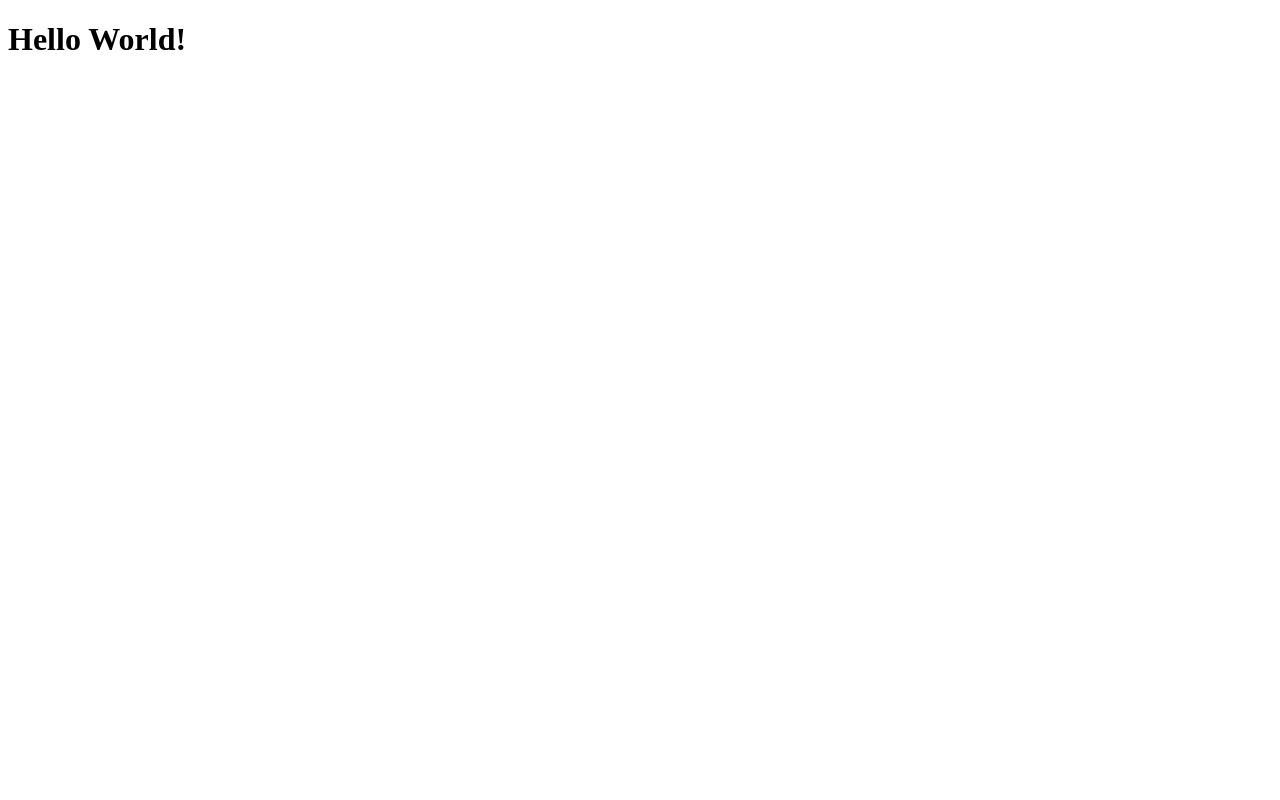
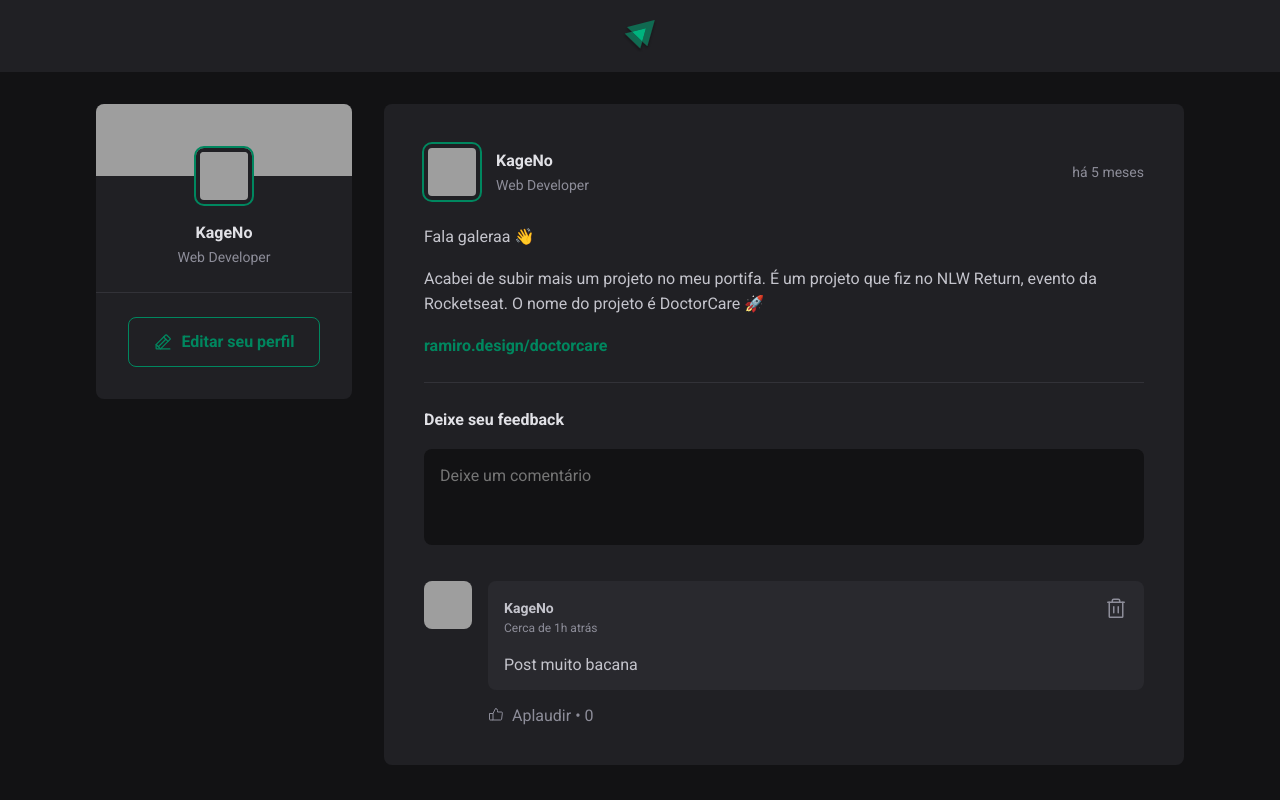
Before and after one commit to K4geNo/ignite-feed, a Next.js app: page / in a window 1280 px wide. Built offline with nearby package versions, Linux system fonts and the light colour scheme; grey boxes are pictures that could not be loaded.

Commit message:
Chore: Change styles and config path on tsconfig

```diff
--- a/src/pages/_app.tsx
+++ b/src/pages/_app.tsx
@@ -1,3 +1,5 @@
+import "../styles/global.css"
+
 import type { AppProps } from "next/app"
 
 function MyApp({ Component, pageProps }: AppProps) {
--- /dev/null
+++ b/src/pages/_document.tsx
@@ -0,0 +1,20 @@
+import { Head, Html, Main, NextScript } from "next/document"
+
+export default function Document() {
+    return (
+        <Html>
+            <Head>
+                <link rel="preconnect" href="https://fonts.googleapis.com" />
+                <link rel="preconnect" href="https://fonts.gstatic.com" />
+                <link
+                    href="https://fonts.googleapis.com/css2?family=Roboto:wght@400;700&display=swap"
+                    rel="stylesheet"
+                />
+            </Head>
+            <body>
+                <Main />
+                <NextScript />
+            </body>
+        </Html>
+    )
+}
--- a/src/pages/index.tsx
+++ b/src/pages/index.tsx
@@ -1,7 +1,52 @@
+import { Post, PostProps } from "@components/Post"
+
+import { Header } from "@components/Header"
 import type { NextPage } from "next"
+import { Sidebar } from "@components/Sidebar"
+import styles from "../styles/App.module.css"
+
+interface Posts extends PostProps {
+    id: number
+}
 
 const Home: NextPage = () => {
-    return <h1>Hello World!</h1>
+    const posts: Posts[] = [
+        {
+            id: 1,
+            author: {
+                name: "KageNo",
+                avatarUrl: "https://github.com/K4geNo.png",
+                role: "Web Developer",
+            },
+            content: [
+                { type: "paragraph", content: "Fala galeraa 👋" },
+                {
+                    type: "paragraph",
+                    content:
+                        "Acabei de subir mais um projeto no meu portifa. É um projeto que fiz no NLW Return, evento da Rocketseat. O nome do projeto é DoctorCare 🚀",
+                },
+                {
+                    type: "link",
+                    content: "ramiro.design/doctorcare",
+                },
+            ],
+            publishedAt: new Date("2022-05-11 08:13:30"),
+        },
+    ]
+
+    return (
+        <div>
+            <Header />
+            <div className={styles.wrapper}>
+                <Sidebar />
+                <main>
+                    {posts.map((post) => (
+                        <Post key={post.id} {...post} />
+                    ))}
+                </main>
+            </div>
+        </div>
+    )
 }
 
 export default Home
--- /dev/null
+++ b/src/styles/App.module.css
@@ -0,0 +1,10 @@
+.wrapper {
+    max-width: 70rem;
+    margin: 2rem auto;
+    padding: 0 1rem;
+
+    display: grid;
+    grid-template-columns: 256px 1fr;
+    gap: 2rem;
+    align-items: flex-start;
+}
--- /dev/null
+++ b/src/styles/global.css
@@ -0,0 +1,41 @@
+:root {
+    --white: #fff;
+    --gray-100: #e1e1e6;
+    --gray-300: #c4c4cc;
+    --gray-400: #8d8d99;
+    --gray-600: #323238;
+    --gray-700: #29292e;
+    --gray-800: #202024;
+    --gray-900: #121214;
+
+    --green-300: #00b37e;
+    --green-500: #00875f;
+
+    --red-500: #f75a68;
+}
+
+:focus {
+    outline: transparent;
+    box-shadow: 0 0 0 2px var(--green-500);
+}
+
+* {
+    margin: 0;
+    padding: 0;
+    box-sizing: border-box;
+}
+
+body {
+    background: var(--gray-900);
+    color: var(--gray-300);
+    -webkit-font-smoothing: antialiased;
+}
+
+body,
+input,
+textarea,
+button {
+    font-family: "Roboto", sans-serif;
+    font-weight: 400;
+    font-size: 1rem;
+}
--- a/tsconfig.json
+++ b/tsconfig.json
@@ -1,5 +1,9 @@
 {
     "compilerOptions": {
+        "baseUrl": ".",
+        "paths": {
+            "@components/*": ["./src/components/*"]
+        },
         "target": "es5",
         "lib": ["dom", "dom.iterable", "esnext"],
         "allowJs": true,
```
Lines whose indentation alone changed are shown as unchanged.
